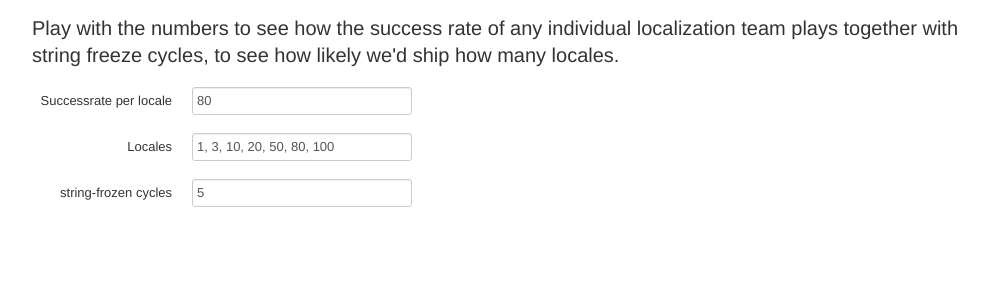
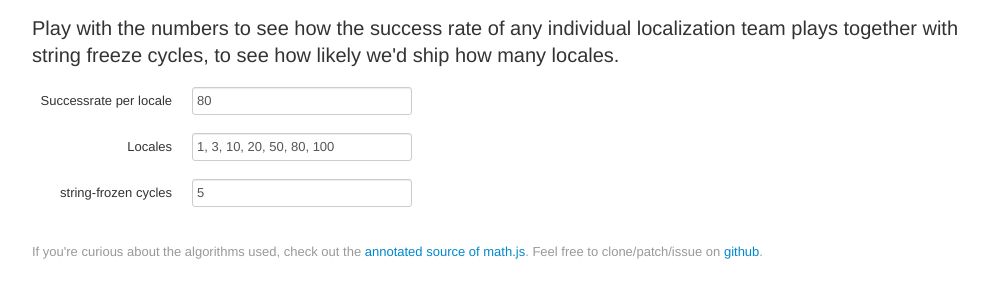
Before and after one commit to Pike/release-scale, a plain HTML site: page index.html in a window 1280 px wide. Shown: the part 69-366 px from the top of the page, without its empty margins (138-1126 px from the left). Drawn offline with Linux system fonts and the light colour scheme; a script that the page names is missing.

Commit message:
add links to doc and github

```diff
--- a/index.html
+++ b/index.html
@@ -52,6 +52,11 @@
                 </tbody>
             </table>
             <div id="visualization"></div>
+            <p class="muted">If you're curious about the algorithms used, check out the
+                <a href="docs/math.html">annotated source of math.js</a>.
+                Feel free to clone/patch/issue on
+                <a href="http://github.com/Pike/release-scale/">github</a>.
+            </p>
         </div>
         <script src="js/ux.js"></script>
 <script type="text/javascript">
```
